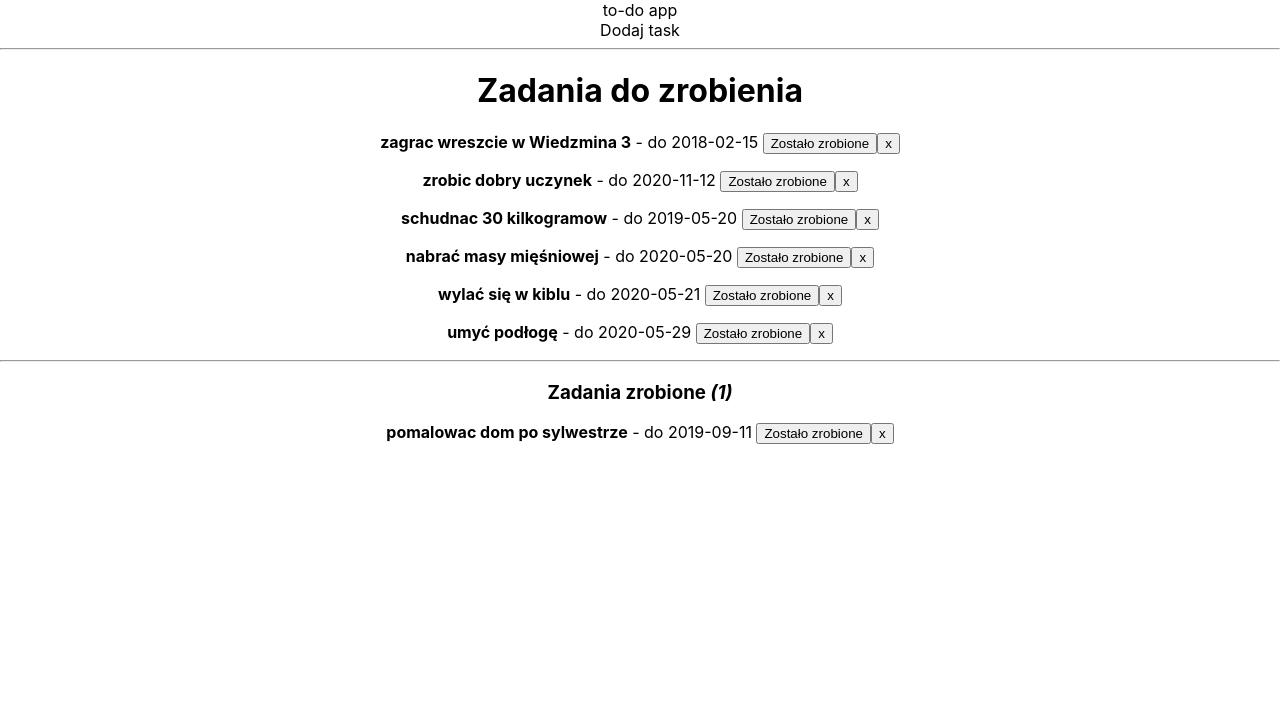
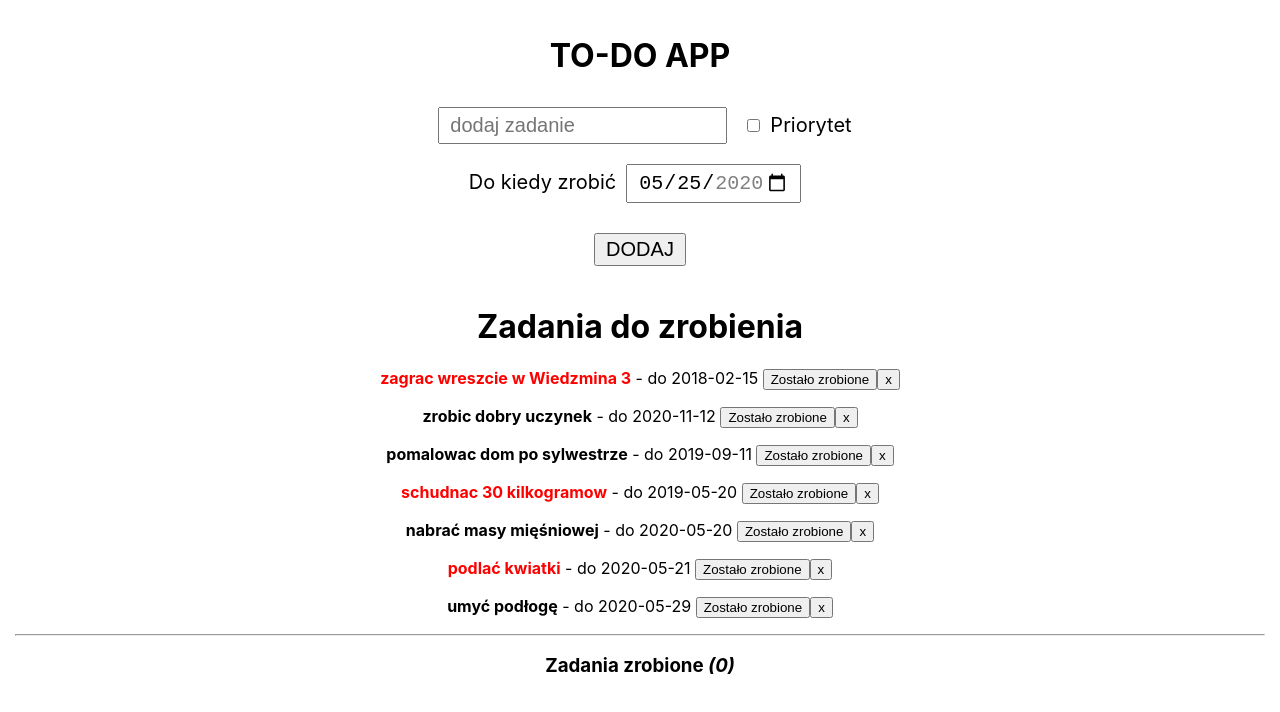
Before and after one commit to Gosvami-Sukadeva/To-do-app-in-React, a React (Create React App) app: page / in a window 1280 px wide. Shown: the top 712 px of the page. Built offline with nearby package versions, Linux system fonts and the light colour scheme.

Commit message:
task addition form - structure

```diff
--- /dev/null
+++ b/src/components/AddTask.css
@@ -0,0 +1,15 @@
+input {
+  margin: 10px;
+  padding: 5px 10px;
+  font-size: 20px;
+}
+
+.form {
+  font-size: 20px;
+}
+.form button {
+  padding: 3px 10px;
+  text-transform: uppercase;
+  margin: 20px;
+  font-size: 20px;
+}
--- a/src/components/AddTask.js
+++ b/src/components/AddTask.js
@@ -1,12 +1,31 @@
 import React, { Component } from "react";
-
+import "./AddTask.css";
 class AddTask extends Component {
-  state = {};
+  state = {
+    text: "",
+    checked: false,
+    date: "2020-05-25",
+  };
   render() {
     return (
       <div className="form">
-        <div>Dodaj task</div>
-        <hr />
+        <input
+          type="text"
+          placeholder="dodaj zadanie"
+          value={this.state.text}
+        />
+        <input type="checkbox" checked={this.state.checked} id="important" />
+        <label htmlFor="important">Priorytet</label>
+        <br />
+        <label htmlFor="date">Do kiedy zrobić</label>
+        <input
+          type="date"
+          value={this.state.date}
+          min="2020-05-01"
+          max="2020-12-31"
+        />
+        <br />
+        <button>Dodaj</button>
       </div>
     );
   }
--- a/src/components/App.css
+++ b/src/components/App.css
@@ -1,38 +1,4 @@
 .App {
   text-align: center;
+  padding: 15px;
 }
-
-.App-logo {
-  height: 40vmin;
-  pointer-events: none;
-}
-
-@media (prefers-reduced-motion: no-preference) {
-  .App-logo {
-    animation: App-logo-spin infinite 20s linear;
-  }
-}
-
-.App-header {
-  background-color: #282c34;
-  min-height: 100vh;
-  display: flex;
-  flex-direction: column;
-  align-items: center;
-  justify-content: center;
-  font-size: calc(10px + 2vmin);
-  color: white;
-}
-
-.App-link {
-  color: #61dafb;
-}
-
-@keyframes App-logo-spin {
-  from {
-    transform: rotate(0deg);
-  }
-  to {
-    transform: rotate(360deg);
-  }
-}
--- a/src/components/App.js
+++ b/src/components/App.js
@@ -28,7 +28,7 @@ class App extends Component {
         text: "pomalowac dom po sylwestrze",
         date: "2019-09-11",
         important: false,
-        active: false,
+        active: true,
         finishDate: null,
       },
       {
@@ -43,13 +43,13 @@ class App extends Component {
         id: 4,
         text: "nabrać masy mięśniowej",
         date: "2020-05-20",
-        important: true,
+        important: false,
         active: true,
         finishDate: null,
       },
       {
         id: 5,
-        text: "wylać się w kiblu",
+        text: "podlać kwiatki",
         date: "2020-05-21",
         important: true,
         active: true,
@@ -59,7 +59,7 @@ class App extends Component {
         id: 6,
         text: "umyć podłogę",
         date: "2020-05-29",
-        important: true,
+        important: false,
         active: true,
         finishDate: null,
       },
@@ -103,7 +103,7 @@ class App extends Component {
   render() {
     return (
       <div className="App">
-        to-do app
+        <h1>TO-DO APP</h1>
         <AddTask />
         <TaskList
           tasks={this.state.tasks}
--- a/src/components/Task.js
+++ b/src/components/Task.js
@@ -1,15 +1,36 @@
 import React from "react";
 
 const Task = (props) => {
-  const { text, date, id } = props.task;
+  const style = {
+    color: "red",
+  };
+
+  const { text, date, id, active, important, finishDate } = props.task;
+
+  if (active) {
     return (
       <div>
         <p>
-        <strong>{text}</strong> - do <span>{date} </span>
+          <strong style={important ? style : null}>{text}</strong> - do{" "}
+          <span>{date} </span>
           <button onClick={() => props.change(id)}>Zostało zrobione</button>
           <button onClick={() => props.delete(id)}>x</button>
         </p>
       </div>
     );
+  } else {
+    const finish = new Date(finishDate).toLocaleString();
+    return (
+      <div>
+        <p>
+          <strong>{text}</strong>
+          <em> (zrobić do {date})</em>
+          <br />
+          -potwierdzenie wykonania <span> {finish} </span>
+          <button onClick={() => props.delete(id)}>x</button>
+        </p>
+      </div>
+    );
+  }
 };
 export default Task;
```
Lines whose indentation alone changed are shown as unchanged.
